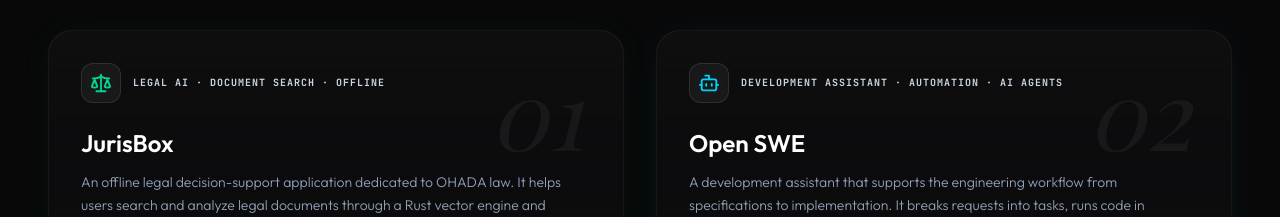
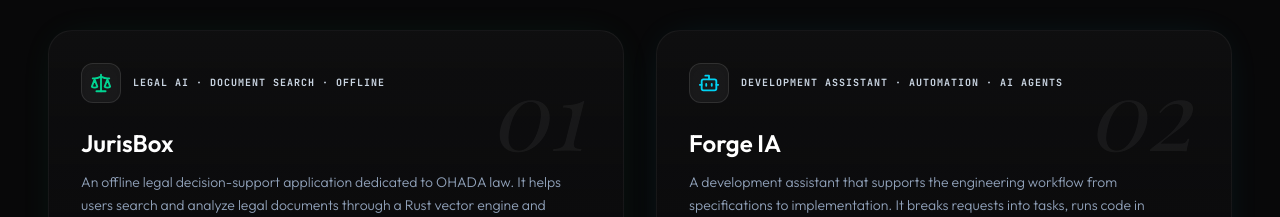
Before and after one commit to ChristChad-mv/my-portofolio, a React (Vite) app: page / in a window 1280 px wide. Shown: the part 3300-3517 px from the top of the page. Built offline with nearby package versions, Linux system fonts and the light colour scheme; a web font is replaced by a local one.

Commit message:
Rename Open SWE to Forge IA in projectsData.ts

```diff
--- a/src/data/projectsData.ts
+++ b/src/data/projectsData.ts
@@ -38,7 +38,7 @@ export const PROJECTS_DATA: Project[] = [
   },
   {
     id: 'open-swe',
-    title: 'Open SWE',
+    title: 'Forge IA',
     featured: true,
     type: {
       fr: 'Assistant de développement · Automatisation · Agents IA',
```
